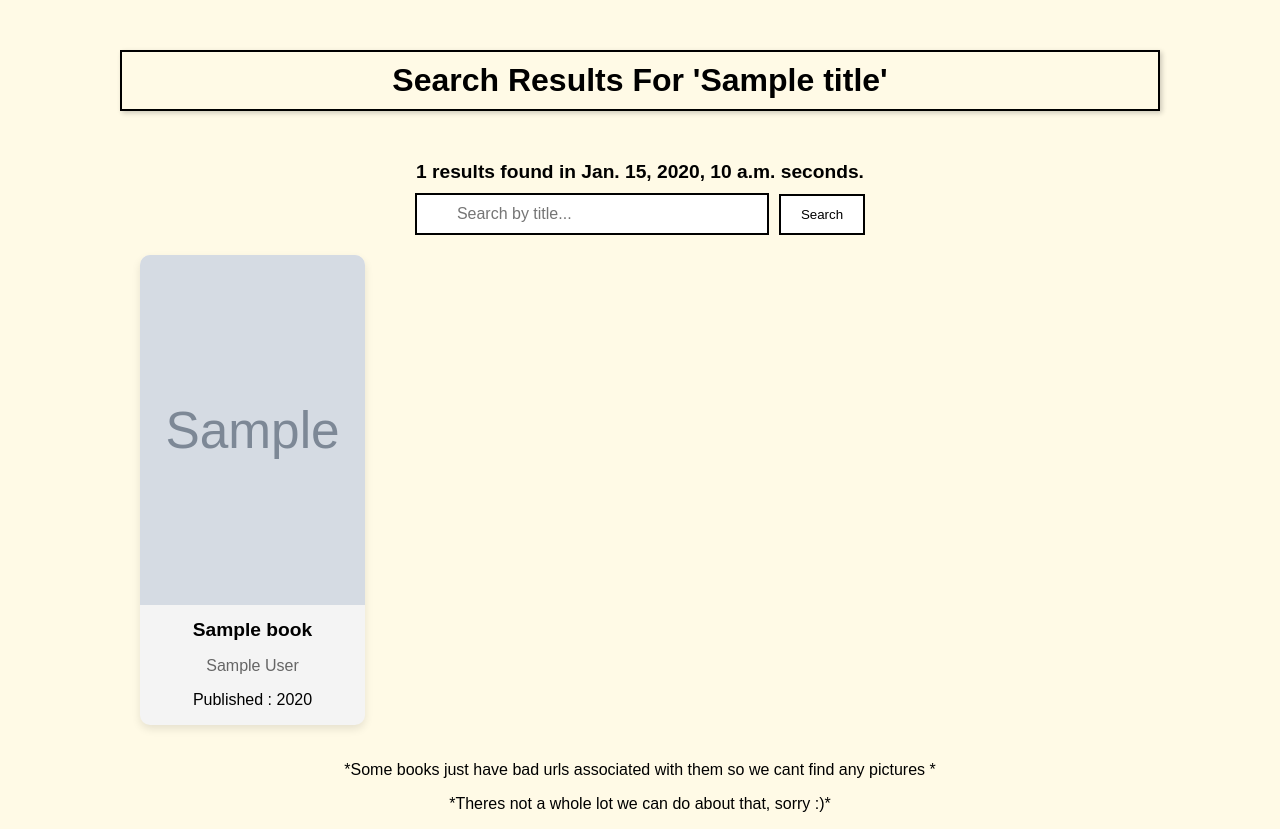
After one commit to AsadYezdan-School/assignment_4, a Django app: template collectionManager/books/templates/searchResults.html in a window 1280 px wide. The commit adds this page. Run offline with Django 5.2, Linux system fonts and the light colour scheme; the template is opened without the code that fills it: most values are stand-ins (such as "Sample title", 1, 10 or a date in 2020); grey boxes marked "Sample" are stand-in pictures.

```diff
--- a/collectionManager/books/static/books/css/home.css
+++ b/collectionManager/books/static/books/css/home.css
@@ -43,7 +43,7 @@ h1 {
 }
 
 .search-box {
-    padding: 10px 10px 10px 40px;
+    padding: 10px 10px 10px 1px;
     border: 2px solid #000000;
     font-size: 16px;
     width: 300px; /* Adjust width for better responsiveness */
--- /dev/null
+++ b/collectionManager/books/static/books/css/searchResults.css
@@ -0,0 +1,111 @@
+/* Body styles */
+body {
+    font-family: 'Electrolize', sans-serif;
+    margin: 0;
+    padding: 0;
+    display: flex;
+    flex-direction: column; /* Stack elements vertically */
+    justify-content: flex-start; /* Align items from the top */
+    align-items: center; /* Center the content horizontally */
+    height: 100vh;
+    background-color: #FFFAE6;
+    text-align: center; /* Center text alignment */
+}
+
+/* Title container with margin to create space between title and content */
+.title-container {
+    margin-top: 50px; /* Adds space from the top of the page */
+    margin-bottom: 50px; /* Adds space between title and cards */
+}
+
+/* Title styling */
+h1 {
+    border: 2px solid black;
+    padding: 10px;
+    background-color: #FFFAE6;
+    box-shadow: 2px 2px 5px rgba(0, 0, 0, 0.2);
+    margin: 0; /* Remove default margin */
+}
+
+/* Card container styling */
+.card-container {
+    display: flex;
+    flex-wrap: wrap; /* Allow cards to wrap to the next row */
+    gap: 25px; /* Creates 25px space between cards */
+    justify-content: space-between; /* Space out the cards evenly */
+    padding: 20px;
+    width: 1000px; /* Fixed width for the container */
+    margin: 0 auto; /* Centers the container horizontally */
+}
+
+/* Each individual card */
+.card {
+    width: 225px; /* Fixed width for each card */
+    background-color: #f4f4f4;
+    border-radius: 10px;
+    box-shadow: 0 4px 8px rgba(0, 0, 0, 0.1); /* Shadow for card effect */
+    overflow: hidden; /* Ensures image doesn’t spill out */
+    text-align: center; /* Centers the text and image */
+}
+
+/* Image inside the card */
+.card-image {
+    width: 100%;
+    height: 350px; /* Adjust the height based on your image size */
+    object-fit: cover; /* Ensures the image covers the area without distortion */
+}
+
+/* Title text inside the card */
+.card-title {
+    font-size: 1.2em;
+    margin: 10px 0;
+    font-weight: bold;
+}
+
+/* Author text inside the card */
+.card-author {
+    font-size: 1em;
+    color: #666;
+    margin-bottom: 10px;
+}
+.card-year_published{
+    font-size: 1em;
+    color :#666
+}
+form {
+    display: flex;
+    justify-content: center; /* Horizontally center the children */
+    align-items: center; /* Vertically center the children */
+    width: 100%; /* Optional: to make the form take full width of its parent */
+}
+.search-box {
+    display: flex;
+    justify-content: center;
+    width : 300px;
+    padding: 10px 10px 10px 40px;
+    border: 2px solid #000000;
+    font-size: 16px;
+    background-color: #ffffff;
+}
+.search-button {
+    padding: 11px 20px;
+    margin-left: 10px;
+    background-color: #ffffff;
+    color: rgb(0, 0, 0);
+    border: 2px solid #000000;
+    cursor: pointer;
+}
+
+.search-stats{
+    font-size: 1.2em;
+    margin: 10px 0;
+    font-weight: bold;
+
+}
+
+.search-error-messages{
+    font-size: 1em;
+    margin: 10px 0;
+    font-weight: bold;
+
+}
--- /dev/null
+++ b/collectionManager/books/static/books/js/searchResults.js
@@ -0,0 +1,8 @@
+function validateSearch() {
+    var searchInput = document.getElementById("search").value;
+    if (searchInput.trim() === "") {
+      alert("Please enter a search term.");
+      return false;  // Prevent form submission
+    }
+    return true;  // Allow form submission
+  }
--- a/collectionManager/books/templates/home.html
+++ b/collectionManager/books/templates/home.html
@@ -19,13 +19,13 @@
             </p>
             <div class="container">
                 <form action="{% url 'queryDB' %}" method="POST">
-                    {% csrf_token %}
+                    {% csrf_token %}<!--Csrf token : for security when you change DB server state (ie when you query and bring something back from your database)-->
                     <input type="text" class="search-box" placeholder="Search by title..." name="search" pattern=".*\S.*" required>
                     <button class="search-button" type="submit" name = 'searchString'>Search</button>
                 </form>
             </div>
             <div class = 'crud_container'>
-                <button class="crud_button" onclick="">Add Book To Collection</button>
+                <button class="crud_button" onclick="window.location.href='http://127.0.0.1:8000/books/add-book/'"> {% csrf_token %} Add Book To Collection</button>
                 <button class="crud_button" onclick="">Advanced Searched</button>
                 <button class="crud_button" onclick="">Delete Book From Collection</button>
             </div>
--- /dev/null
+++ b/collectionManager/books/templates/searchResults.html
@@ -0,0 +1,46 @@
+{% load static %}
+<!DOCTYPE html>
+<html>
+<head>
+    <title>Search Results</title>
+    <link rel="stylesheet" href="{% static 'books/css/searchResults.css' %}">
+    <script src="{% static 'books/js/searchResults.js' %}"></script>
+</head>
+    <body>
+        <main>
+            <h1 class="title-container">Search Results For '{{title}}'</h1>
+            <p class = 'search-stats'>{{num_results}} results found in {{elapsed_time}} seconds.</p>
+            {%if list_too_long%}
+            <p class = 'search-error-messages'>The title you searched for is too vague, try something more specific, results shown here are the first 100 of {{num_results}} matches.</p>
+            {%elif no_results%}
+            <p class = 'search-error-messages'>The title you searched for doesnt match anything in the database. Try checking your spelling or adding a book to the database.</p>
+            {%endif%}
+            <div>
+                <form action="{% url 'queryDB' %}" method="POST">
+                    {% csrf_token %}
+                    <input type="text" class = 'search-box' placeholder="Search by title..." name="search" pattern=".*\S.*" required>
+                    <button class="search-button" type="submit">Search</button>
+                </form>
+            </div>
+            <div class="card-container">
+                {% for book in some_books %}
+                    <div class="card">
+                        <img src="{{ book.image_url}}" alt="{{ book.title }}" class="card-image">
+                        <h3 class="card-title">{{ book.title }}</h3>
+                        <p class="card-author">{{ book.authors }}</p>
+                        <p class="card-year_publihsed"> Published : {{book.original_publication_year}}</p>
+                    </div>
+                {% endfor %}
+            </div>
+            {%if not no_results%}
+            <p>*Some books just have bad urls associated with them so we cant find any pictures *</p>
+            <p>*Theres not a whole lot we can do about that, sorry :)*</p>
+            {%endif%}
+
+        </main>
+    </body>
+</html>
+
+<!--TO DO LIST OF THINGS I COULD ADD
+2) Some stats on how good the matches are? (Tryna cater to the whole visualisations thing)
+-->
--- a/collectionManager/books/urls.py
+++ b/collectionManager/books/urls.py
@@ -3,5 +3,7 @@ from . import views
 
 urlpatterns = [
     path("", views.home, name = "home"),
-    path("search-results/", views.queryDB,name = "queryDB")
+    path("search-results/", views.queryDB,name = "queryDB"),
+    path("add-book/", views.addBook, name = "addBook"),
+    path("validate-title/", views.validate_title, name = "validate-title" )
 ]
```
Also changed, not shown: collectionManager/books/static/books/css/addBooks.css (added, +30 -0 lines), collectionManager/books/static/books/js/addBooks.js (added, +45 -0 lines), collectionManager/books/templates/addBooks.html (added, +51 -0 lines), collectionManager/books/views.py (+27 -3 lines), collectionManager/collectionManager/settings.py (line endings or trailing spaces).
